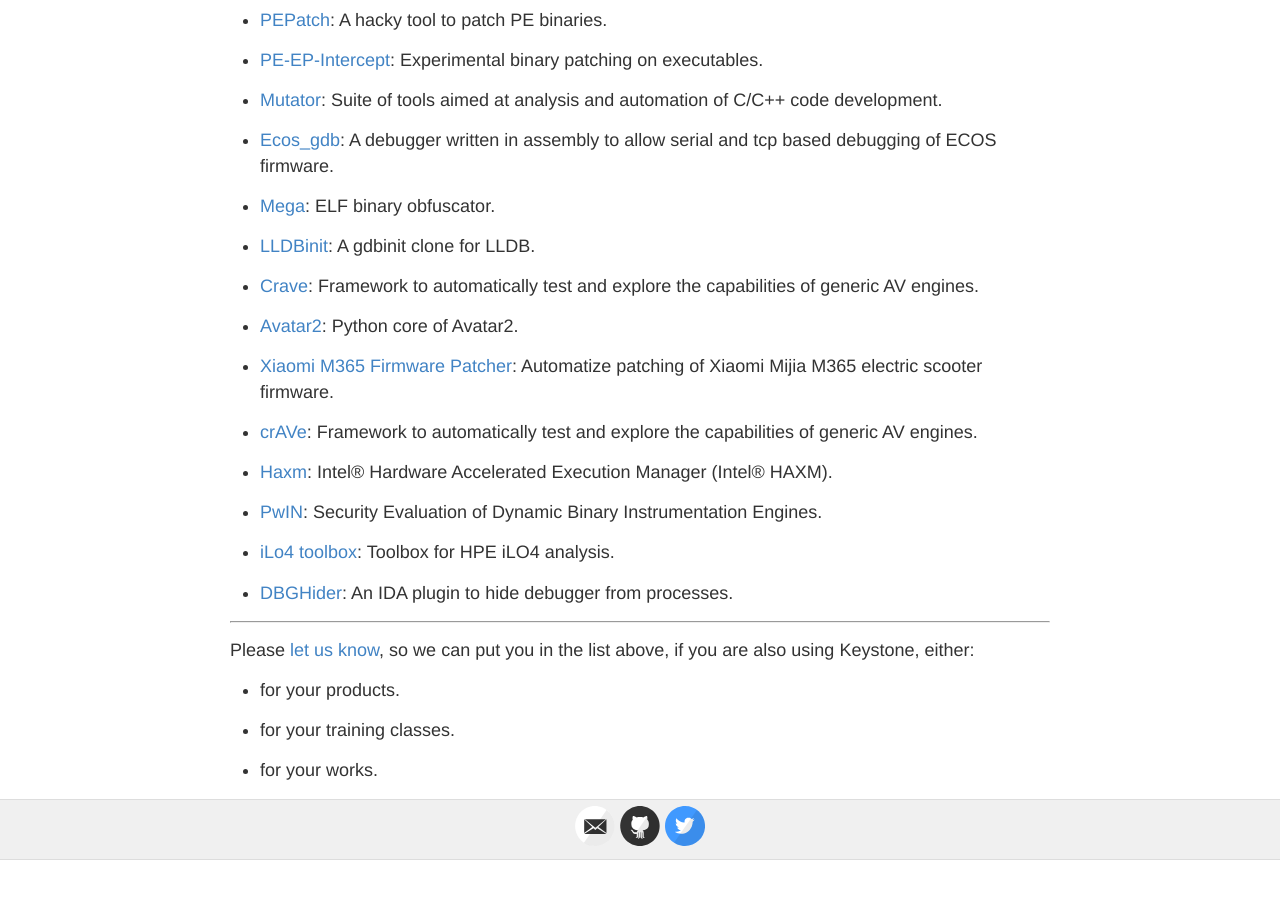
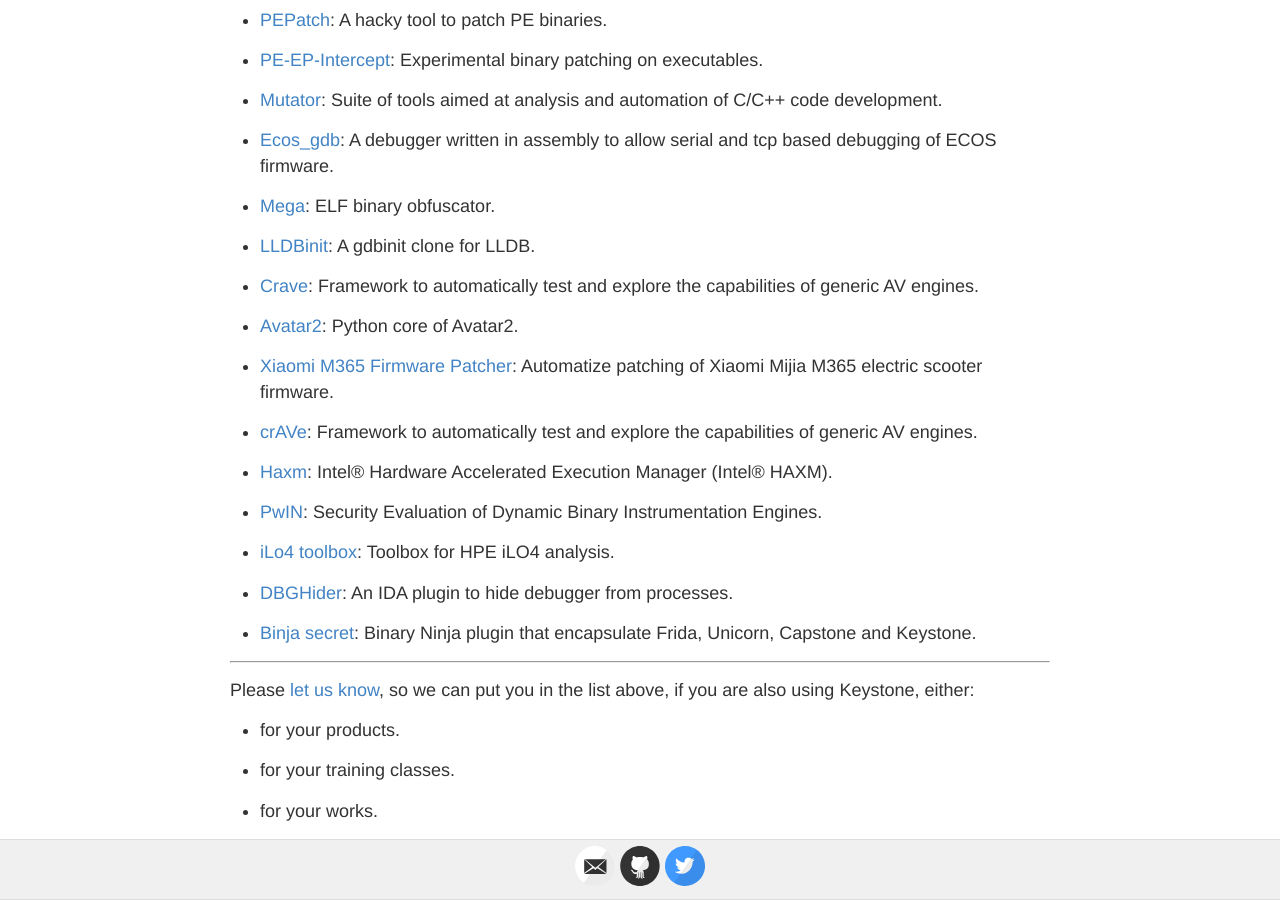
Before and after one commit to keystone-engine/keystone-engine.github.io, a Jekyll site: the page built from showcase.md, in a window 1280 px wide and 900 px high, scrolled down 2752 px. Built offline with Jekyll 4.4.1, drawn with Linux system fonts in a browser that asks for light colours; before the commit the page ends 3612 px from its top, so only the background shows below that; some of the changed lines change nothing that is shown.

Commit message:
showcase

```diff
--- a/showcase.md
+++ b/showcase.md
@@ -6,7 +6,7 @@
 
 ## Showcase
 
-In our knowledge, Keystone has been used by **73** following products (listed in no particular order).
+In our knowledge, Keystone has been used by **74** following products (listed in no particular order).
 
 - [Keypatch](http://keystone-engine.org/keypatch): IDA Pro plugin for code assembling & binary patching.
 
@@ -154,6 +154,7 @@
 
 - [DBGHider](https://github.com/iweizime/DBGHider): An IDA plugin to hide debugger from processes.
 
+- [Binja secret](https://github.com/iGio90/binja-secret): Binary Ninja plugin that encapsulate Frida, Unicorn, Capstone and Keystone.
 
 ---
 
```
